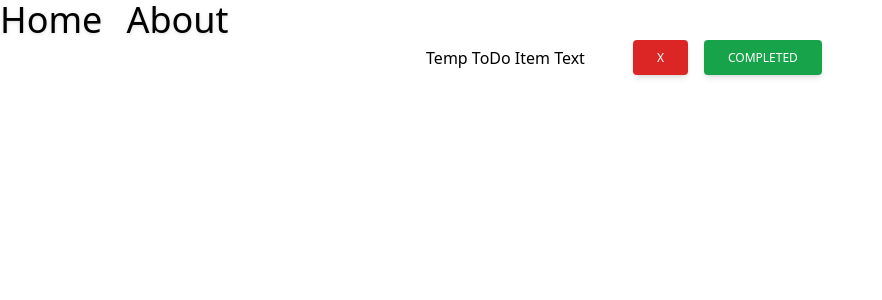
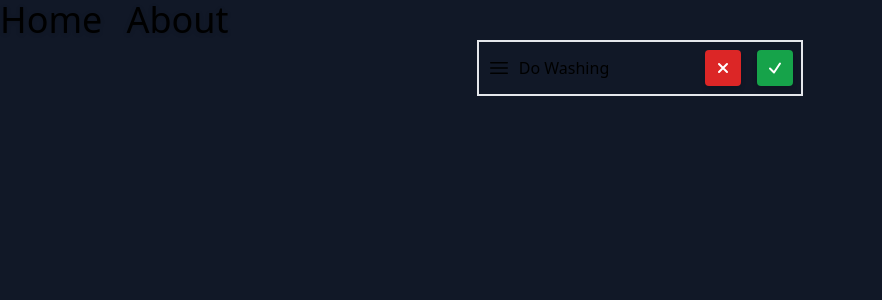
Before and after one commit to jack-king1/Todooer, a React (Create React App) app in the folder to-do-app/: page / in a window 1280 px wide. Shown: the top 300 px of the page, without its empty margins (0-882 px from the left). Built offline with nearby package versions, Linux system fonts and the light colour scheme.

Commit message:
added bg-colour

```diff
--- a/to-do-app/src/Home.js
+++ b/to-do-app/src/Home.js
@@ -3,28 +3,71 @@ const Home = () => {
     <>
       <flex class="flex align-middle w-1/2 mx-auto">
         {/* //example todo*/}
-        <div class="flex justify-center items-center w-128 mx-auto">
+        <div class="flex justify-center items-center w-128 mx-auto border-2 p-2">
+          {/* Hamburger Drag button*/}
+          <div>
+            <svg
+              xmlns="http://www.w3.org/2000/svg"
+              fill="none"
+              viewBox="0 0 24 24"
+              stroke-width="1.5"
+              stroke="currentColor"
+              class="w-6 h-6"
+            >
+              <path
+                stroke-linecap="round"
+                stroke-linejoin="round"
+                d="M3.75 6.75h16.5M3.75 12h16.5m-16.5 5.25h16.5"
+              />
+            </svg>
+          </div>
           {/* //todoItemInformation*/}
-          <div class="">
-            <h1>Temp ToDo Item Text</h1>
+          <div class="ml-2">
+            <h1>Do Washing</h1>
           </div>
           {/* //Div close/completed buttons*/}
 
-          <div class="flex mx-8">
-            <div class="flex space-x-2 justify-center pl-4">
+          <div class="flex ml-20 justify-end">
+            <div class="flex space-x-2 pl-4">
               <button
                 type="button"
-                class="inline-block px-6 py-2.5 bg-red-600 text-white font-medium text-xs leading-tight uppercase rounded shadow-md hover:bg-red-700 hover:shadow-lg focus:bg-red-700 focus:shadow-lg focus:outline-none focus:ring-0 active:bg-red-800 active:shadow-lg transition duration-150 ease-in-out"
+                class="inline-block px-2.5 py-2.5 bg-red-600 text-white font-medium text-xs leading-tight uppercase rounded shadow-md hover:bg-red-700 hover:shadow-lg focus:bg-red-700 focus:shadow-lg focus:outline-none focus:ring-0 active:bg-red-800 active:shadow-lg transition duration-150 ease-in-out"
               >
-                X
+                <svg
+                  xmlns="http://www.w3.org/2000/svg"
+                  fill="none"
+                  viewBox="0 0 24 24"
+                  stroke-width="3"
+                  stroke="currentColor"
+                  class="w-4 h-4"
+                >
+                  <path
+                    stroke-linecap="round"
+                    stroke-linejoin="round"
+                    d="M6 18L18 6M6 6l12 12"
+                  />
+                </svg>
               </button>
             </div>
-            <div class="flex space-x-2 justify-center pl-4">
+            <div class="flex space-x-2 pl-4">
               <button
                 type="button"
-                class="inline-block px-6 py-2.5 bg-green-600 text-white font-medium text-xs leading-tight uppercase rounded shadow-md hover:bg-green-700 hover:shadow-lg focus:bg-green-700 focus:shadow-lg focus:outline-none focus:ring-0 active:bg-green-800 active:shadow-lg transition duration-150 ease-in-out"
+                class="inline-block px-2.5 py-2.5 bg-green-600 text-white font-medium text-xs leading-tight uppercase rounded shadow-md hover:bg-green-700 hover:shadow-lg focus:bg-green-700 focus:shadow-lg focus:outline-none focus:ring-0 active:bg-green-800 active:shadow-lg transition duration-150 ease-in-out"
               >
-                Completed
+                <svg
+                  xmlns="http://www.w3.org/2000/svg"
+                  fill="none"
+                  viewBox="0 0 24 24"
+                  stroke-width="3"
+                  stroke="currentColor"
+                  class="w-4 h-4"
+                >
+                  <path
+                    stroke-linecap="round"
+                    stroke-linejoin="round"
+                    d="M4.5 12.75l6 6 9-13.5"
+                  />
+                </svg>
               </button>
             </div>
           </div>
--- a/to-do-app/src/index.js
+++ b/to-do-app/src/index.js
@@ -6,8 +6,11 @@ import reportWebVitals from "./reportWebVitals";
 import { BrowserRouter, Routes, Route } from "react-router-dom";
 
 const root = ReactDOM.createRoot(document.getElementById("root"));
+
 root.render(
   <BrowserRouter>
-    <App />
+    <div class="w-screen h-screen bg-gray-900">
+      <App />
+    </div>
   </BrowserRouter>
 );
```
